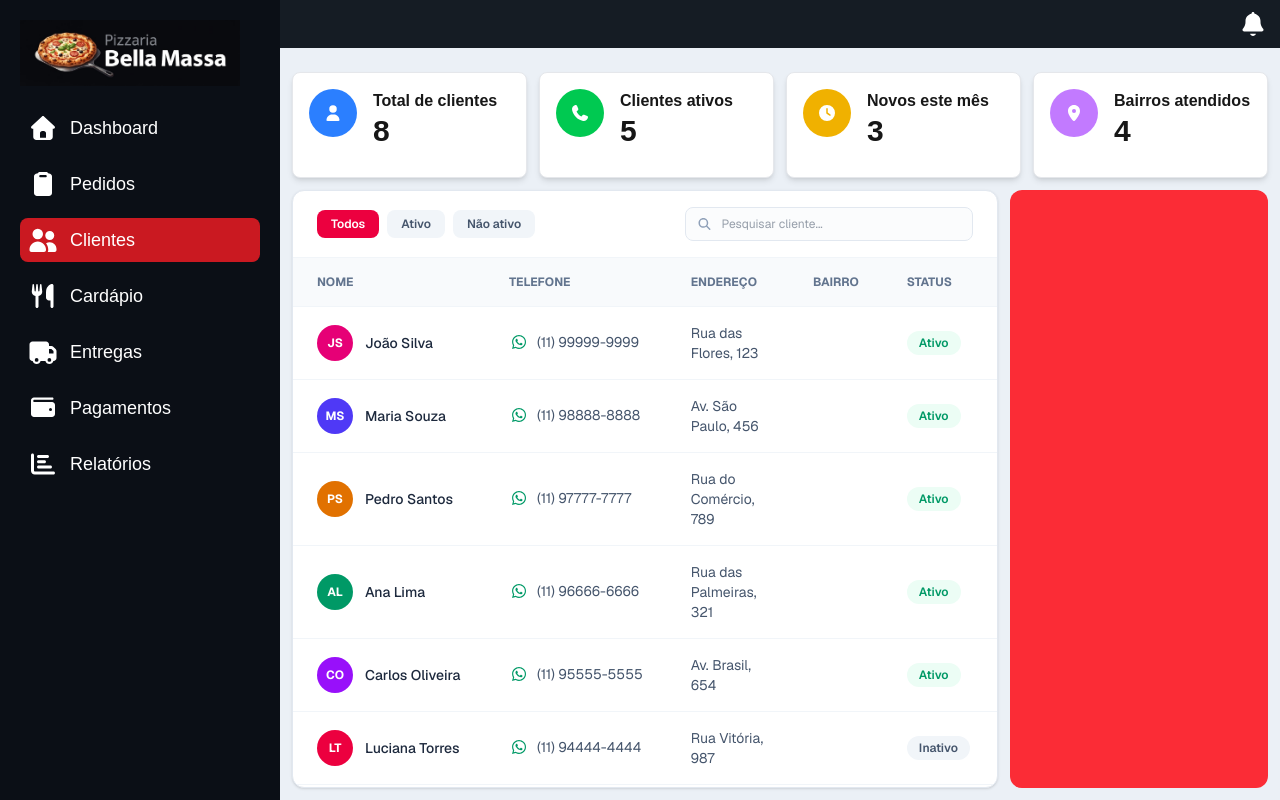
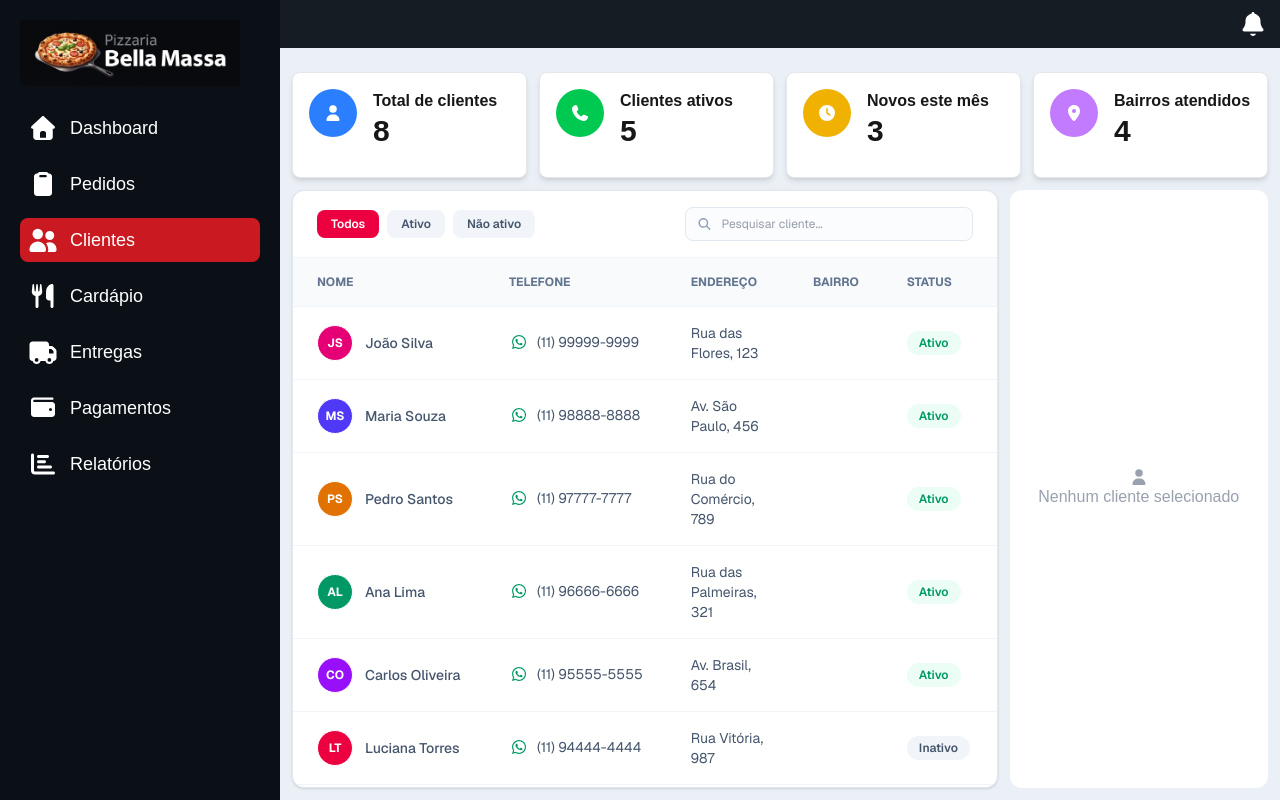
Before and after one commit to MestreJoker/BellaMassa, a Next.js app: page / in a window 1280 px wide. Both pictures are taken after a click on the element "Clientes". Built offline with nearby package versions, Linux system fonts and the light colour scheme.

Commit message:
Aparência melhorada em InformacoesClienteSelecionado e cores corrigidas

```diff
--- a/app/Components/CardDahsboard.tsx
+++ b/app/Components/CardDahsboard.tsx
@@ -41,7 +41,7 @@ export default function CardDashboard(props: CardDahsboardProps) {
 
 
     return (
-        <div className={`bg-white rounded-lg border border-gray-200 shadow-md px-4 pt-4 pb-7 flex-1 flex gap-4`}>
+        <div className={`bg-white rounded-lg border border-gray-200 shadow-md px-4 pt-4 pb-7 flex-1 flex gap-4 hover:scale-102 transition-all duration-300`}>
             <div className={`w-12 h-12 rounded-full flex justify-center items-center text-white ${corFundo}`}>
                 {props.icone}
             </div>
--- a/app/Components/InformacoesCliente.tsx
+++ b/app/Components/InformacoesCliente.tsx
@@ -1,3 +1,5 @@
+import { faUser } from "@fortawesome/free-solid-svg-icons"
+import { FontAwesomeIcon } from "@fortawesome/react-fontawesome"
 import Axios from "axios"
 import { useEffect, useState } from "react"
 
@@ -32,8 +34,19 @@ export default function InfomacoesCliente(props: InfomacoesClienteProps) {
     }, [props.idCliente])
 
     return (
-        <div className="flex-1 bg-red-500 rounded-xl h-full p-3">
-            {clienteSelecionado?.nome}
+        <div className={`flex-1 rounded-xl h-full p-3 bg-white`}>
+            {props.idCliente != 0 ? (
+                <div>
+                    {clienteSelecionado?.nome}
+                </div>
+            ) :
+            (
+                <div className="h-full text-gray-400 flex flex-col items-center justify-center">
+                    <FontAwesomeIcon icon={faUser} />
+                    <p className="text-center">Nenhum cliente selecionado</p>
+                </div>
+            )
+            }
         </div>
     )
 }
--- a/app/Components/TabelaClientes.tsx
+++ b/app/Components/TabelaClientes.tsx
@@ -144,24 +144,25 @@ export default function TabelaClientes(props: TabelaClientesProps) {
                             </tr>
                         ) : (
                             clientesFiltrados.map((item) => (
-                                <tr key={item.idCliente} className={`transition-colors  ${item.idCliente == clienteSelecionado ? (`bg-red-500`) : (`hover:bg-slate-50/60`)}`}
+                                <tr key={item.idCliente} className={`transition-colors cursor-pointer ${item.idCliente == clienteSelecionado ? (`bg-[#ca1921] text-white`) : (`hover:bg-slate-50/60 text-slate-600`)}`}
                                 onClick={() => selecionarLinha(item.idCliente)}>
                                     <td className="px-6 py-4 whitespace-nowrap">
                                         <div className="flex items-center gap-3">
-                                            <span className={`flex h-9 w-9 shrink-0 items-center justify-center rounded-full text-xs font-bold ${obterCorAvatar(item.idCliente)}`}>
+                                            <span className={`flex h-9 w-9 shrink-0 items-center justify-center rounded-full text-xs font-bold ${obterCorAvatar(item.idCliente)}
+                                            border border-white`}>
                                                 {obterIniciais(item.nome)}
                                             </span>
-                                            <span className="font-medium text-slate-800">{item.nome}</span>
+                                            <span className="font-medium">{item.nome}</span>
                                         </div>
                                     </td>
-                                    <td className="px-6 py-4 whitespace-nowrap text-slate-600">
+                                    <td className="px-6 py-4 whitespace-nowrap ">
                                         <div className="inline-flex items-center gap-2">
-                                            <FontAwesomeIcon icon={faWhatsapp} className="text-emerald-600 text-base" />
+                                            <FontAwesomeIcon icon={faWhatsapp} className={` text-base ${clienteSelecionado == item.idCliente ? (`text-white`) : ('text-emerald-600')}`} />
                                             <span>{item.telefone}</span>
                                         </div>
                                     </td>
-                                    <td className="px-6 py-4 text-slate-600">{item.endereco}</td>
-                                    <td className="px-6 py-4 text-slate-600">{item.bairro}</td>
+                                    <td className="px-6 py-4">{item.endereco}</td>
+                                    <td className="px-6 py-4">{item.bairro}</td>
                                     <td className="px-6 py-4 whitespace-nowrap">
                                         <span className={`inline-flex items-center rounded-full px-3 py-1 text-xs font-semibold ${
                                             item.status === "Ativo"
```
